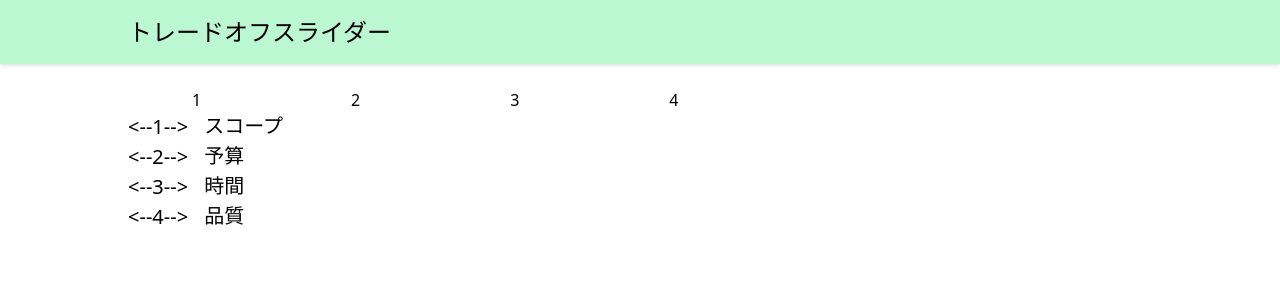
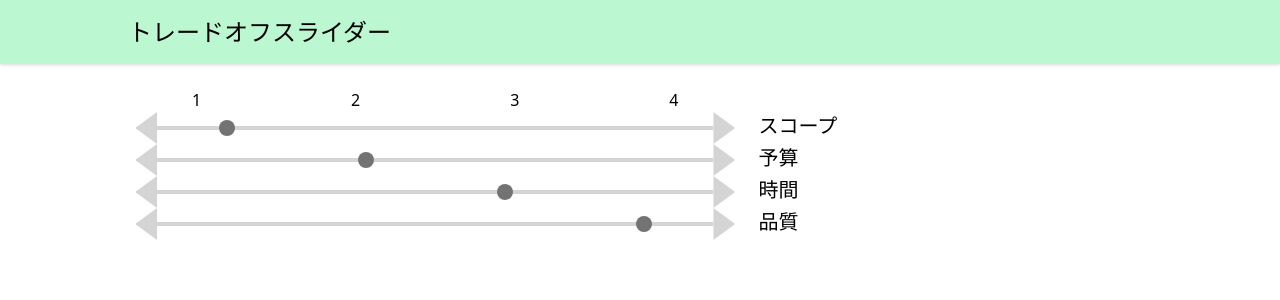
Before and after one commit to tee-talog/easy-trade-off-slider, a Next.js app: page / in a window 1280 px wide. Shown: the top 300 px of the page. Built offline with nearby package versions, Linux system fonts and the light colour scheme.

Commit message:
styling slider

```diff
--- a/components/Slider.tsx
+++ b/components/Slider.tsx
@@ -1,5 +1,35 @@
 import clsx from 'clsx'
 import React, { ComponentProps } from 'react'
+
+type ButtonProps = ComponentProps<'button'>
+
+// TODO SVG
+const leftButtonStyle: React.CSSProperties = {
+  clipPath: 'polygon(25% 50%, 100% 0, 100% 100%)',
+}
+
+// TODO SVG
+const rightButtonStyle: React.CSSProperties = {
+  clipPath: 'polygon(0 0, 0 100%, 75% 50%)',
+}
+
+const BaseButton =
+  (style: React.CSSProperties) =>
+  // eslint-disable-next-line react/display-name
+  ({ onClick }: ButtonProps) =>
+    (
+      <button
+        onClick={onClick}
+        className="bg-neutral-300 w-8 h-8"
+        style={style}
+      ></button>
+    )
+
+const LeftButton = BaseButton(leftButtonStyle)
+const MemoLeftButton = React.memo(LeftButton)
+
+const RightButton = BaseButton(rightButtonStyle)
+const MemoRightButton = React.memo(RightButton)
 
 // TODO I/F なので export すべき
 type Props = ComponentProps<'div'> & {
@@ -8,12 +38,23 @@ type Props = ComponentProps<'div'> & {
   onDecrement: React.MouseEventHandler<HTMLButtonElement>
 }
 
-const Slider = ({ value, onIncrement, onDecrement }: Props) => (
-  <div>
-    <button onClick={onDecrement}>&lt;</button>
-    --{value}--
-    <button onClick={onIncrement}>&gt;</button>
-  </div>
-)
+const Slider = ({ value, onIncrement, onDecrement, className }: Props) => {
+  const blocks = [...Array(4).keys()].map((i) => (
+    <div key={i} className="w-full relative">
+      <span className="bg-neutral-300 h-1 w-full absolute top-1/2 -translate-y-1/2"></span>
+      {value === i + 1 && (
+        <span className="absolute bg-neutral-500 rounded-full h-4 w-4 top-1/2 left-1/2 -translate-y-1/2 -translate-x-1/2"></span>
+      )}
+    </div>
+  ))
+
+  return (
+    <div className={clsx(className, 'flex')}>
+      <MemoLeftButton onClick={onDecrement} />
+      <div className="flex justify-between w-full">{blocks}</div>
+      <MemoRightButton onClick={onIncrement} />
+    </div>
+  )
+}
 
 export default React.memo(Slider)
```
